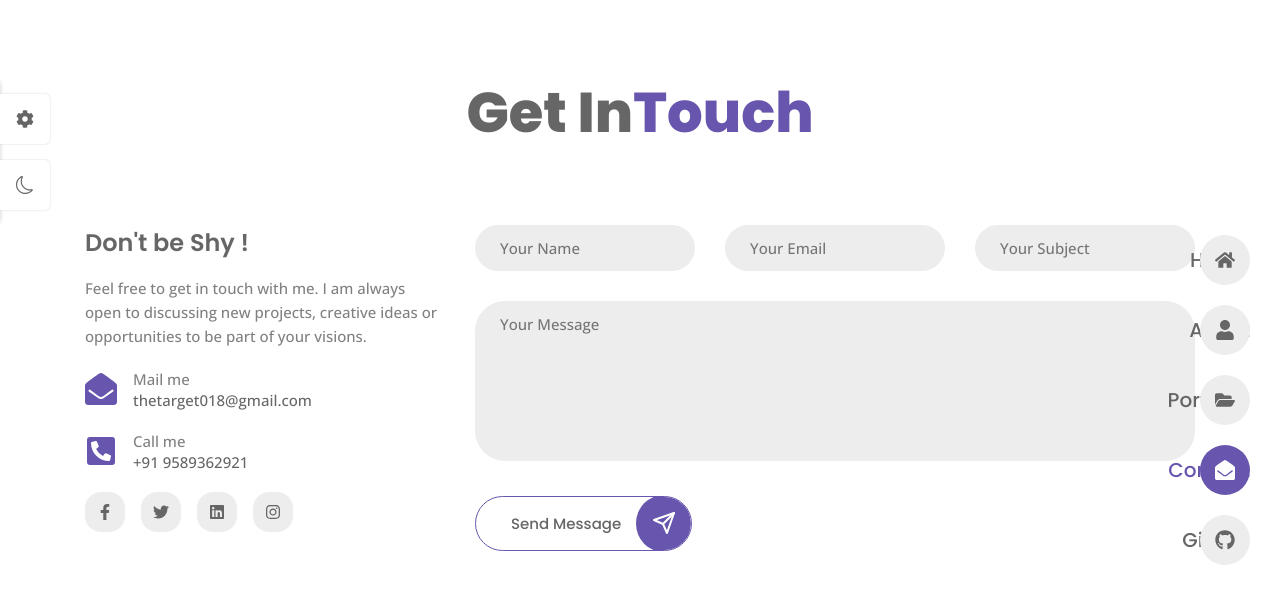
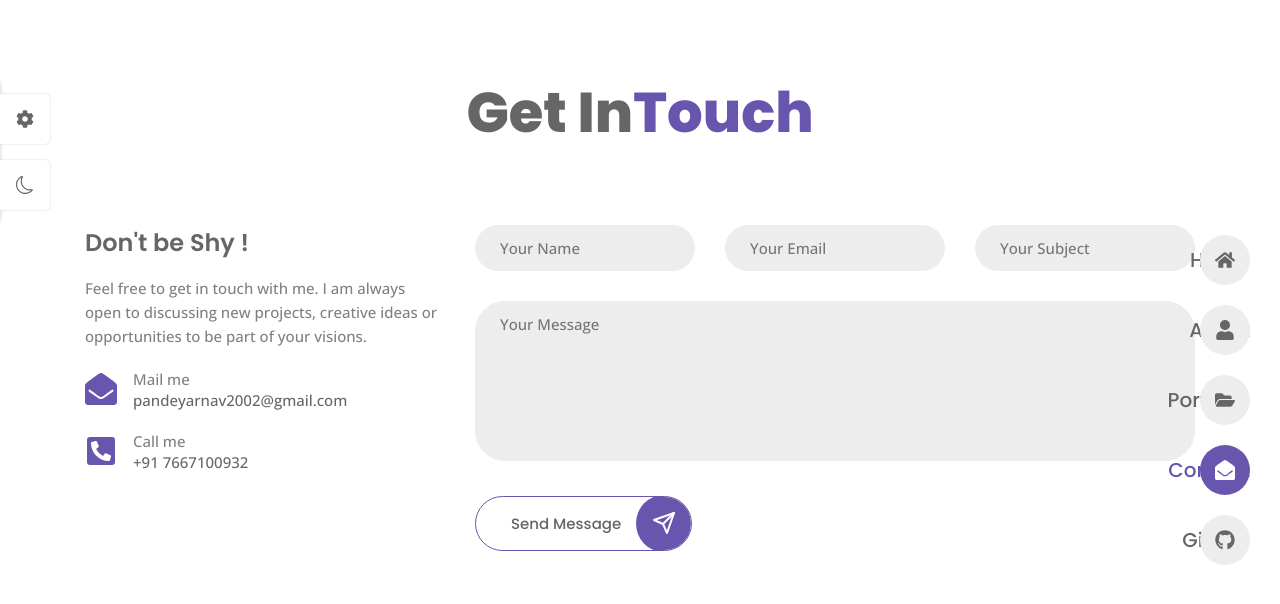
Before and after one commit to ARNAVPANDEY01/Portfolio, a React (Vite) app: page /contact in a window 1280 px wide. Shown: the top 604 px of the page. Built offline with nearby package versions, Linux system fonts and the light colour scheme; the HTML template or start-up script is replaced by a standard one.

Commit message:
Update Contact.jsx

```diff
--- a/src/pages/contact/Contact.jsx
+++ b/src/pages/contact/Contact.jsx
@@ -35,7 +35,7 @@ const Contact = () => {
 
                             <div>
                                 <span className="info__title">Mail me</span>
-                                <h4 className="info__desc">thetarget018@gmail.com</h4 >
+                                <h4 className="info__desc">pandeyarnav2002@gmail.com</h4 >
                             </div>
                         </div>
                         <div className="info__item">
@@ -43,12 +43,12 @@ const Contact = () => {
 
                             <div>
                                 <span className="info__title">Call me</span>
-                                <h4 className="info__desc">+91 9589362921</h4>
+                                <h4 className="info__desc">+91 7667100932</h4>
                             </div>
                         </div>
                     </div>
 
-                    <div className="contact__socials">
+{/*                     <div className="contact__socials">
                         <a href="https://www.facebook.com/lakshya.borasi.52" className="contact__social-link">
                             <FaFacebookF />
                         </a>
@@ -62,7 +62,7 @@ const Contact = () => {
                             <FaInstagram />
                         </a>
 
-                    </div>
+                    </div> */}
                 </div>
 
                 <form  className="contact__form">
```
